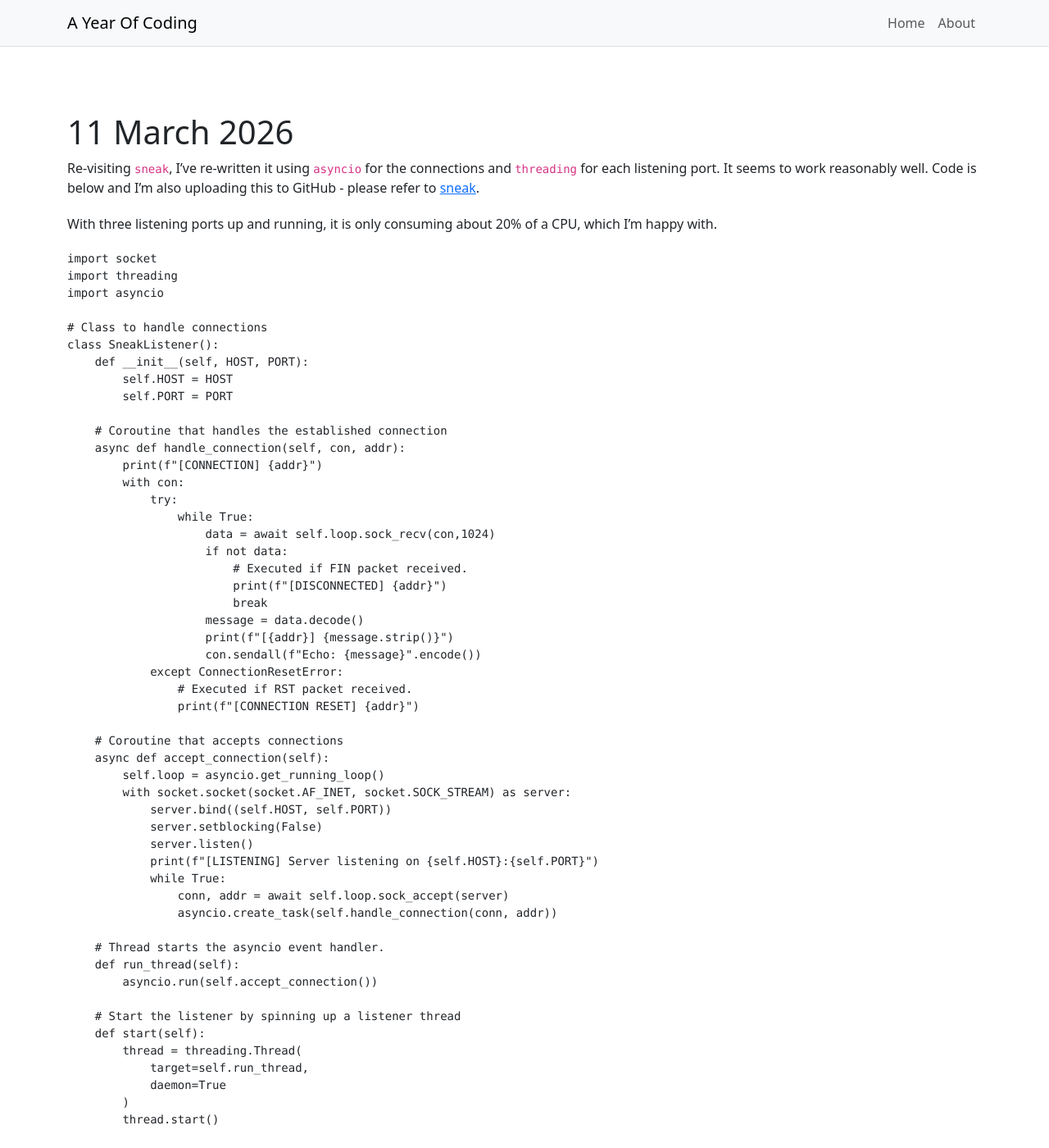
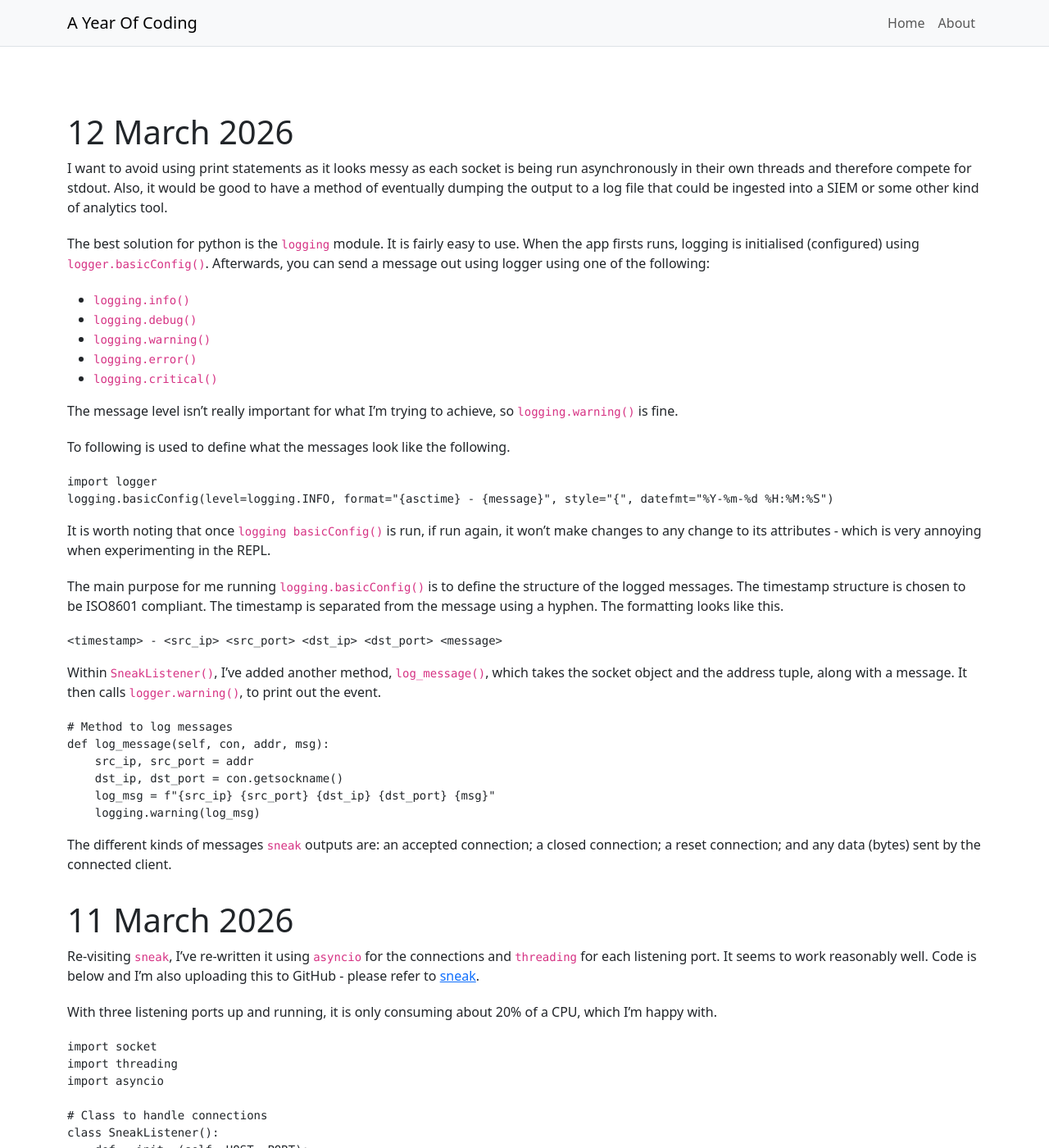
Before and after one commit to AnnualChallenge/annualchallenge.github.io, a Jekyll site: the page built from index.md, in a window 1280 px wide and 1400 px high. Shown: the whole window at 82% size. Built offline with Jekyll 4.4.1, drawn with Linux system fonts in a browser that asks for light colours; our own code applies the rules of GitHub Pages for plain Markdown files.

Commit message:
12 March 2026 - adding logging capability that dumps out to the terminal

````diff
--- a/index.md
+++ b/index.md
@@ -1,6 +1,42 @@
 ---
 layout: default
 ---
+# 12 March 2026
+I want to avoid using print statements as it looks messy as each socket is being run asynchronously in their own threads and therefore compete for stdout. Also, it would be good to have a method of eventually dumping the output to a log file that could be ingested into a SIEM or some other kind of analytics tool.
+
+The best solution for python is the `logging` module. It is fairly easy to use. When the app firsts runs, logging is initialised (configured) using `logger.basicConfig()`. Afterwards, you can send a message out using logger using one of the following:
+- `logging.info()`
+- `logging.debug()`
+- `logging.warning()`
+- `logging.error()`
+- `logging.critical()`
+
+The message level isn't really important for what I'm trying to achieve, so `logging.warning()` is fine.
+
+To following is used to define what the messages look like the following.
+```
+import logger
+logging.basicConfig(level=logging.INFO, format="{asctime} - {message}", style="{", datefmt="%Y-%m-%d %H:%M:%S")
+```
+
+It is worth noting that once `logging basicConfig()` is run, if run again, it won't make changes to any change to its attributes - which is very annoying when experimenting in the REPL.
+
+The main purpose for me running `logging.basicConfig()` is to  define the structure of the logged messages. The timestamp structure is chosen to be ISO8601 compliant. The timestamp is separated from the message using a hyphen. The formatting looks like this.
+```
+<timestamp> - <src_ip> <src_port> <dst_ip> <dst_port> <message>
+```
+
+Within `SneakListener()`, I've added another method, `log_message()`, which takes the socket object and the address tuple, along with a message. It then calls `logger.warning()`, to print out the event.
+```
+# Method to log messages
+def log_message(self, con, addr, msg):
+    src_ip, src_port = addr
+    dst_ip, dst_port = con.getsockname()
+    log_msg = f"{src_ip} {src_port} {dst_ip} {dst_port} {msg}"
+    logging.warning(log_msg)
+```
+
+The different kinds of messages `sneak` outputs are: an accepted connection; a closed connection; a reset connection; and any data (bytes) sent by the connected client.
 # 11 March 2026
 Re-visiting `sneak`, I've re-written it using `asyncio` for the connections and `threading` for each listening port. It seems to work reasonably well. Code is below and I'm also uploading this to GitHub - please refer to [sneak](https://github.com/AnnualChallenge/sneak).
 
````
